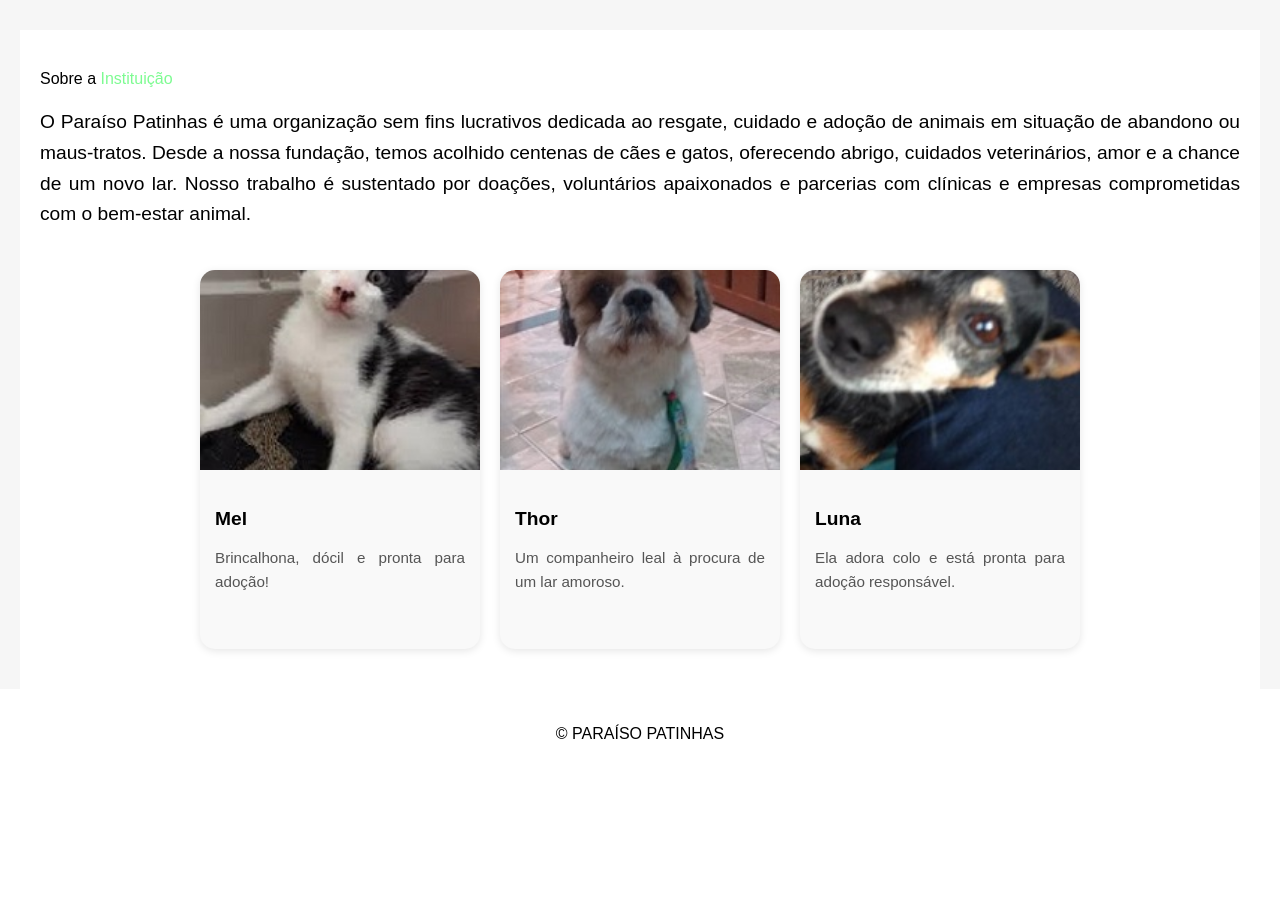
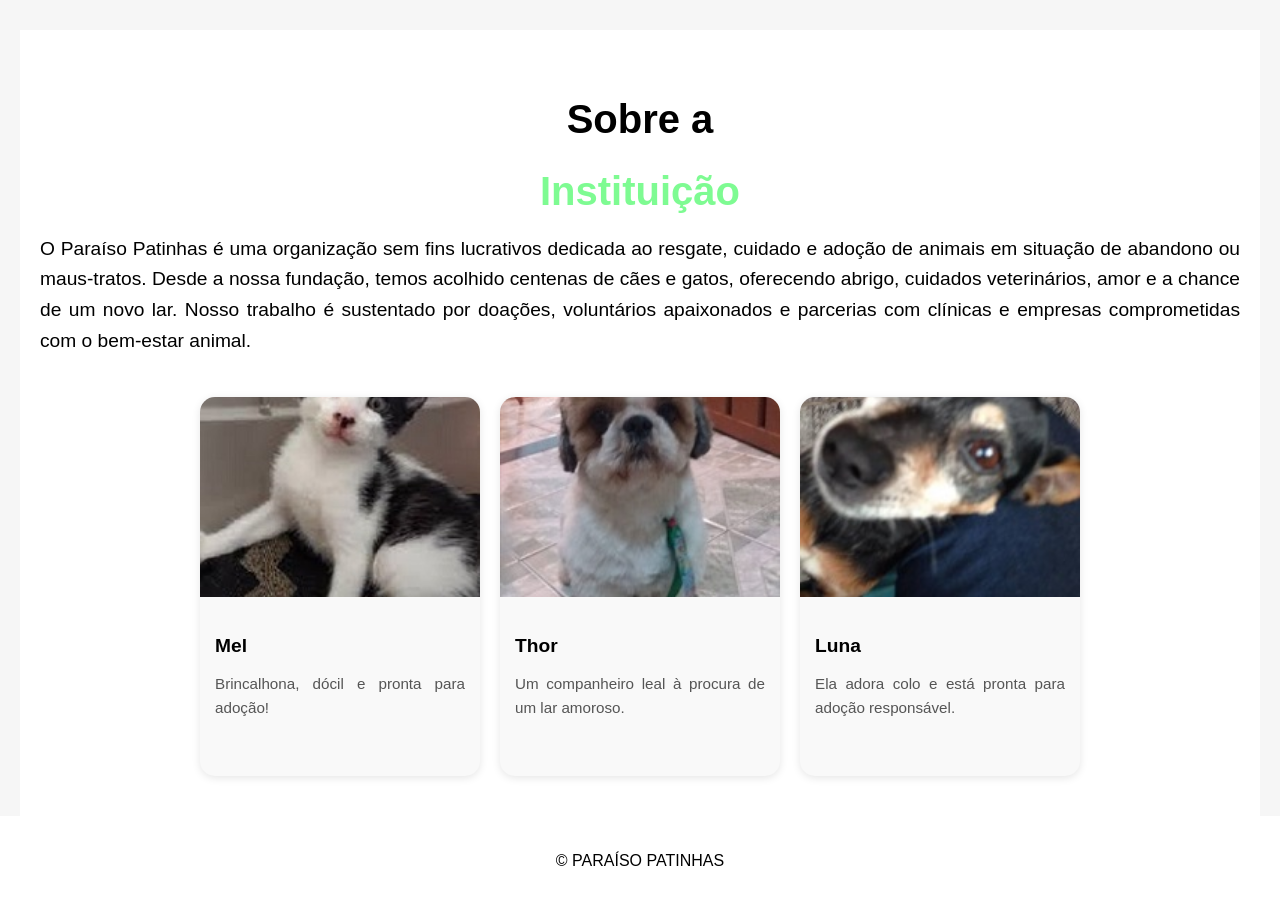
Before and after one commit to gsantos1904/paraiso_patinas, a Flask app: page /sobre in a window 1280 px wide. Shown: the part 112-1018 px from the top of the page. Before the commit the page ends 851 px from the top, so only its background shows below. Run offline with Flask 3, Linux system fonts and the light colour scheme.

Commit message:
Update sobre.html

```diff
--- a/templates/sobre.html
+++ b/templates/sobre.html
@@ -93,8 +93,8 @@
   </header>
 
   <main class="sobre-container">
-    <span style="color: black;">Sobre a</span>
-    <span style="color: #7efb92;"> Instituição</span>
+    <h1 style="color: black;">Sobre a</h1>
+    <h1 style="color: #7efb92;"> Instituição</h1>
     <p>
       O Paraíso Patinhas é uma organização sem fins lucrativos dedicada ao resgate, cuidado e adoção de animais em situação de abandono ou maus-tratos.
       Desde a nossa fundação, temos acolhido centenas de cães e gatos, oferecendo abrigo, cuidados veterinários, amor e a chance de um novo lar.
```
